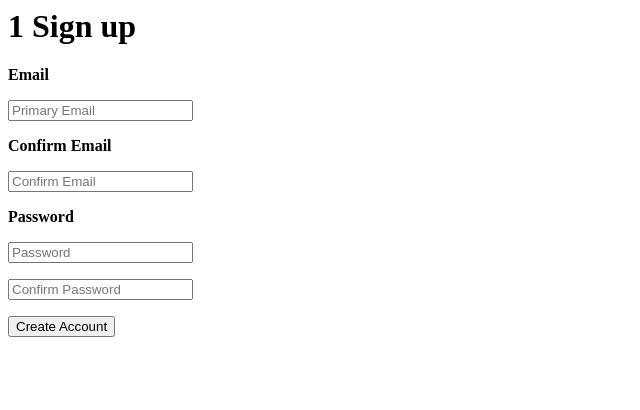
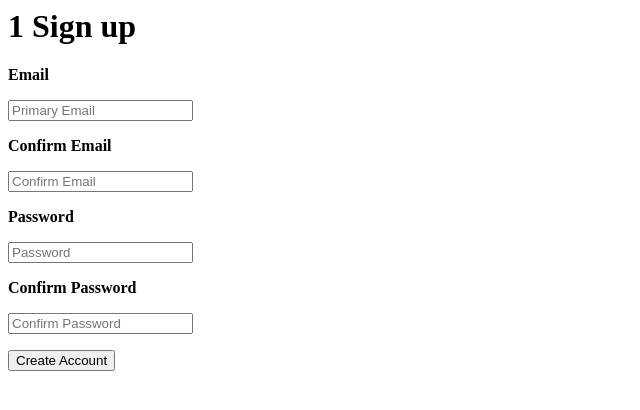
Before and after one commit to ntorba/sas-match-portal, a Flask app: page /register/1 in a window 1280 px wide. Shown: the top 410 px of the page, without its empty margins (0-640 px from the left). Run offline with Flask 2, Linux system fonts and the light colour scheme.

Commit message:
Update register-form.html

```diff
--- a/flask_app/templates/register-form.html
+++ b/flask_app/templates/register-form.html
@@ -1,4 +1,3 @@
-
 <turbo-frame id="registerForm">
     {% if role %}
     <h1 class="mb-8 text-xl text-center">{{ role.capitalize() }} Sign up</h1>
@@ -47,9 +46,10 @@
             {% endfor %}
             {% endif %}
         </span>
+        <p><b>Confirm Password</b></p>
         <p class="block border border-grey-light w-full p-3 rounded mb-4">
             {{ form.confirm_password(placeholder="Confirm Password") }}
-                <br/>
+            <br />
             <span class="error text-red-500">
                 {% if form.confirm_password.errors %}
                 {% for error in form.confirm_password.errors %}
@@ -58,9 +58,8 @@
                 {% endif %}
             </span>
         </p>
-            <button
-                type="submit"
-                class="w-full text-center py-3 rounded bg-green-300 text-black hover:bg-green-600 focus:outline-none my-1"
-            >Create Account</button>
+        <button type="submit"
+            class="w-full text-center py-3 rounded bg-green-300 text-black hover:bg-green-600 focus:outline-none my-1">Create
+            Account</button>
         {% endif %}
 </turbo-frame>
```
Lines whose indentation alone changed are shown as unchanged.
